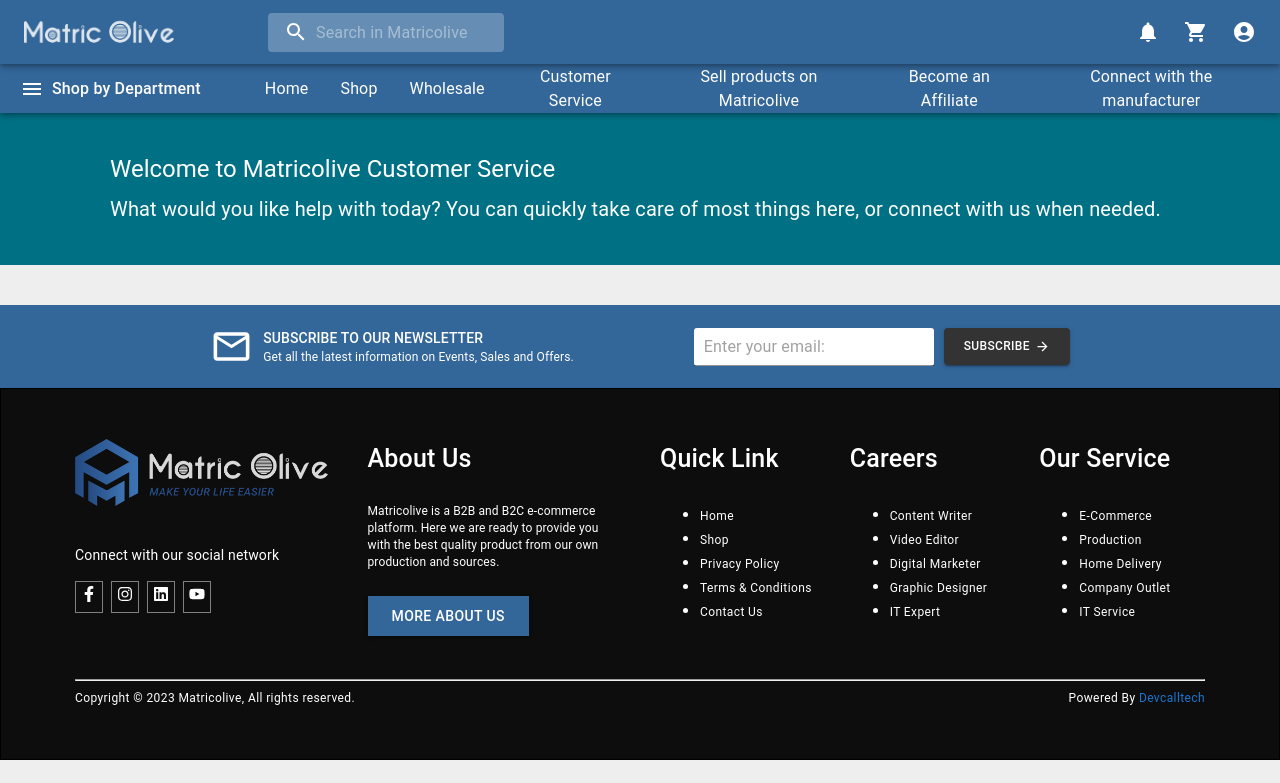
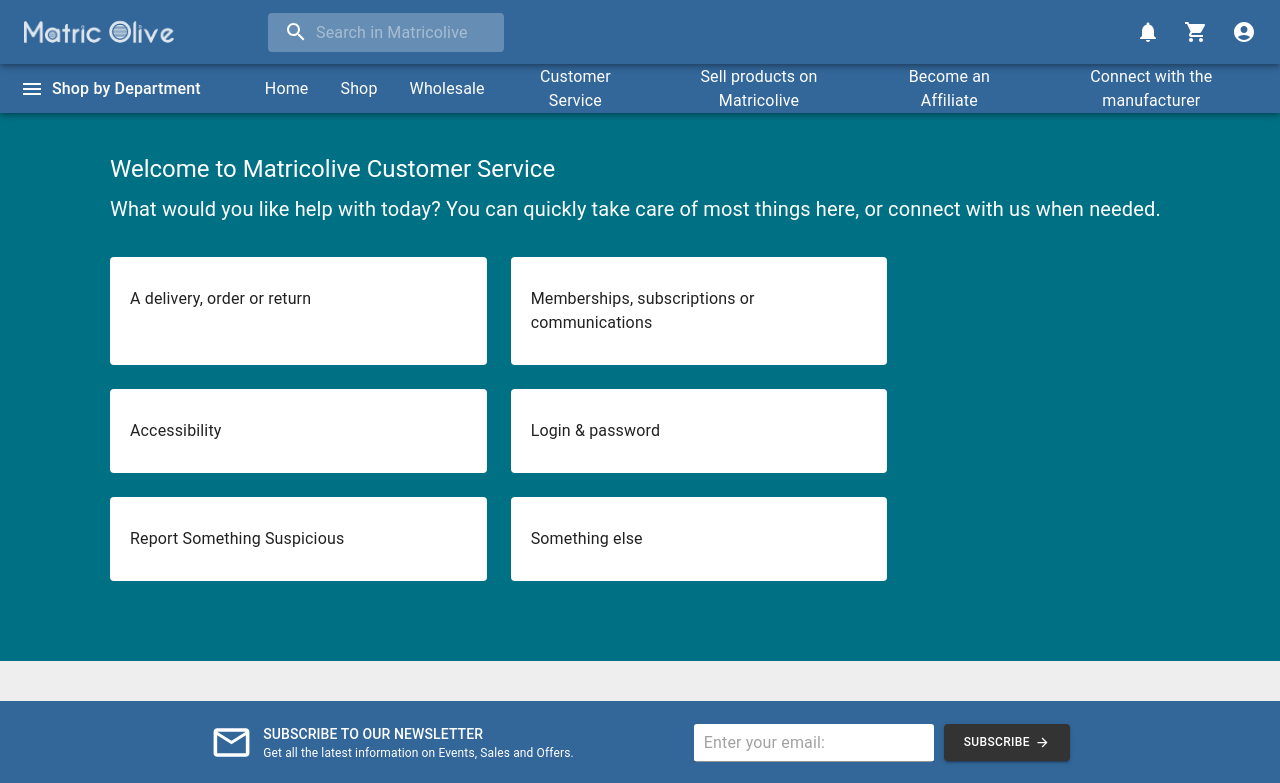
Before and after one commit to Rakibul-Hasan-max/Matricolive, a React (Create React App) app: page /customer-service in a window 1280 px wide. Shown: the top 783 px of the page. Built offline with nearby package versions, Linux system fonts and the light colour scheme.

Commit message:
customer service2

```diff
--- a/src/Pages/CustomerService/CustomerService.js
+++ b/src/Pages/CustomerService/CustomerService.js
@@ -1,4 +1,4 @@
-import { Typography } from "@mui/material";
+import { Grid, Typography } from "@mui/material";
 import { Box } from "@mui/system";
 import Dense from "../Components/Dense/Dense";
 
@@ -6,10 +6,92 @@ const CustomerService = () => {
   return (
     <Box>
       <Dense />
-      <Box sx={{backgroundColor: "#007185", textAlign: "left", p: 5, paddingLeft: "110px"}}>
-        <Typography  variant="h5" sx={{color: "white", pb: 1}} >Welcome to Matricolive Customer Service</Typography>
-        <Typography  variant="h6" sx={{color: "white", fontWeight: 400}} >What would you like help with today? You can quickly take care of most things here, or connect with us when needed.
-</Typography>
+      <Box
+        sx={{
+          backgroundColor: "#007185",
+          textAlign: "left",
+          p: 5,
+          paddingLeft: "110px",
+        }}
+      >
+        <Typography variant="h5" sx={{ color: "white", pb: 1 }}>
+          Welcome to Matricolive Customer Service
+        </Typography>
+        <Typography variant="h6" sx={{ color: "white", fontWeight: 400 }}>
+          What would you like help with today? You can quickly take care of most
+          things here, or connect with us when needed.
+        </Typography>
+        <Box sx={{ my: 5, ml: 3 }}>
+          <Grid
+            container
+            rowSpacing={1}
+            columnSpacing={{ xs: 1, sm: 2, md: 3 }}
+            sx={{ gap: 3 }}
+          >
+            <Grid
+              xs={4}
+              sx={{
+                backgroundColor: "white",
+                padding: "30px 20px",
+                borderRadius: 1,
+              }}
+            >
+              <Typography>A delivery, order or return</Typography>
+            </Grid>
+            <Grid
+              xs={4}
+              sx={{
+                backgroundColor: "white",
+                padding: "30px 20px",
+                borderRadius: 1,
+              }}
+            >
+              <Typography>
+                Memberships, subscriptions or communications
+              </Typography>
+            </Grid>
+            <Grid
+              xs={4}
+              sx={{
+                backgroundColor: "white",
+                padding: "30px 20px",
+                borderRadius: 1,
+              }}
+            >
+              <Typography>Accessibility</Typography>
+            </Grid>
+            <Grid
+              xs={4}
+              sx={{
+                backgroundColor: "white",
+                padding: "30px 20px",
+                borderRadius: 1,
+              }}
+            >
+              <Typography>Login & password</Typography>
+            </Grid>
+            <Grid
+              xs={4}
+              sx={{
+                backgroundColor: "white",
+                padding: "30px 20px",
+                borderRadius: 1,
+              }}
+            >
+              <Typography>Report Something Suspicious</Typography>
+            </Grid>
+            <Grid
+              xs={4}
+              sx={{
+                backgroundColor: "white",
+                padding: "30px 20px",
+                borderRadius: 1,
+              }}
+            >
+              <Typography>Something else</Typography>
+            </Grid>
+          </Grid>
+        </Box>
       </Box>
     </Box>
   );
```
